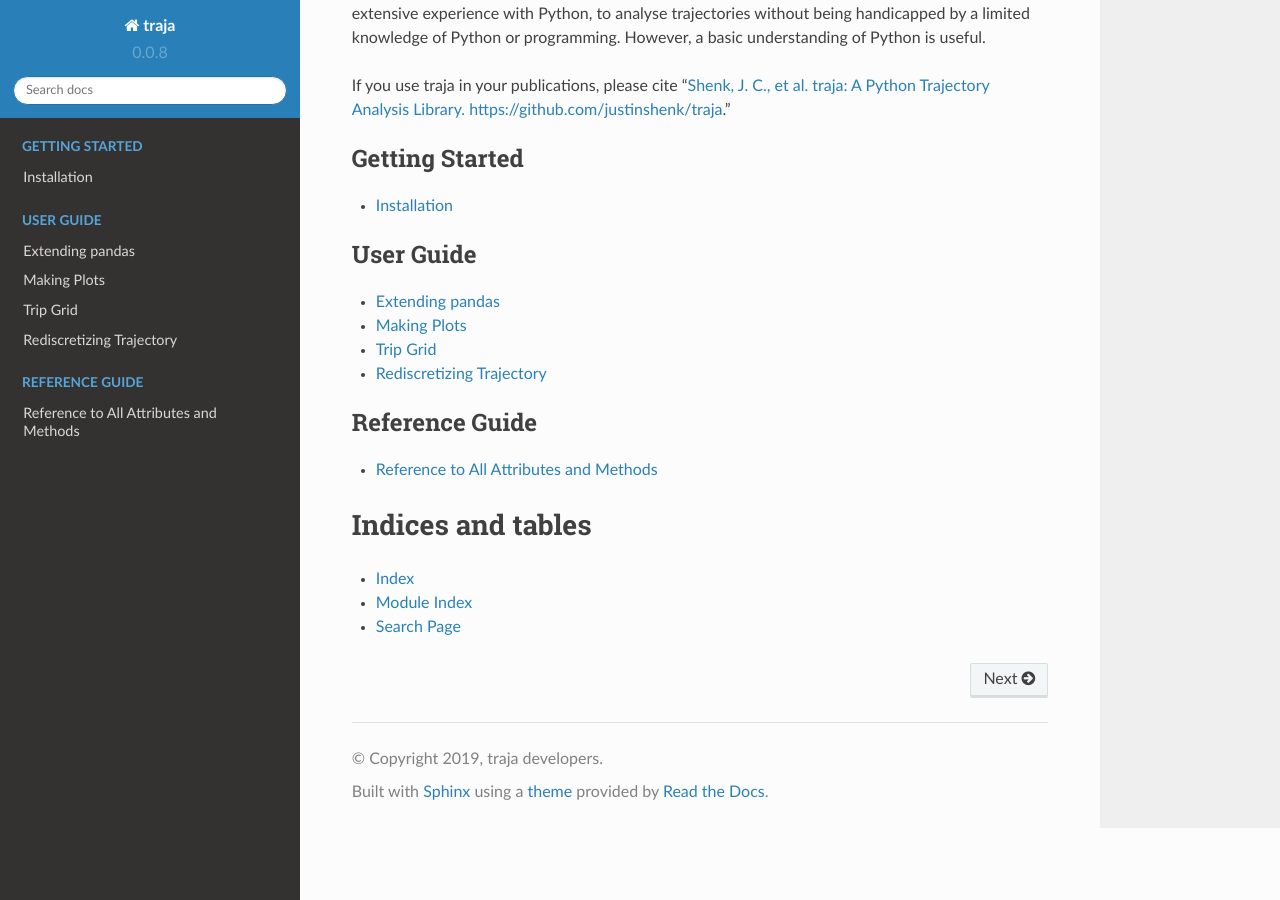
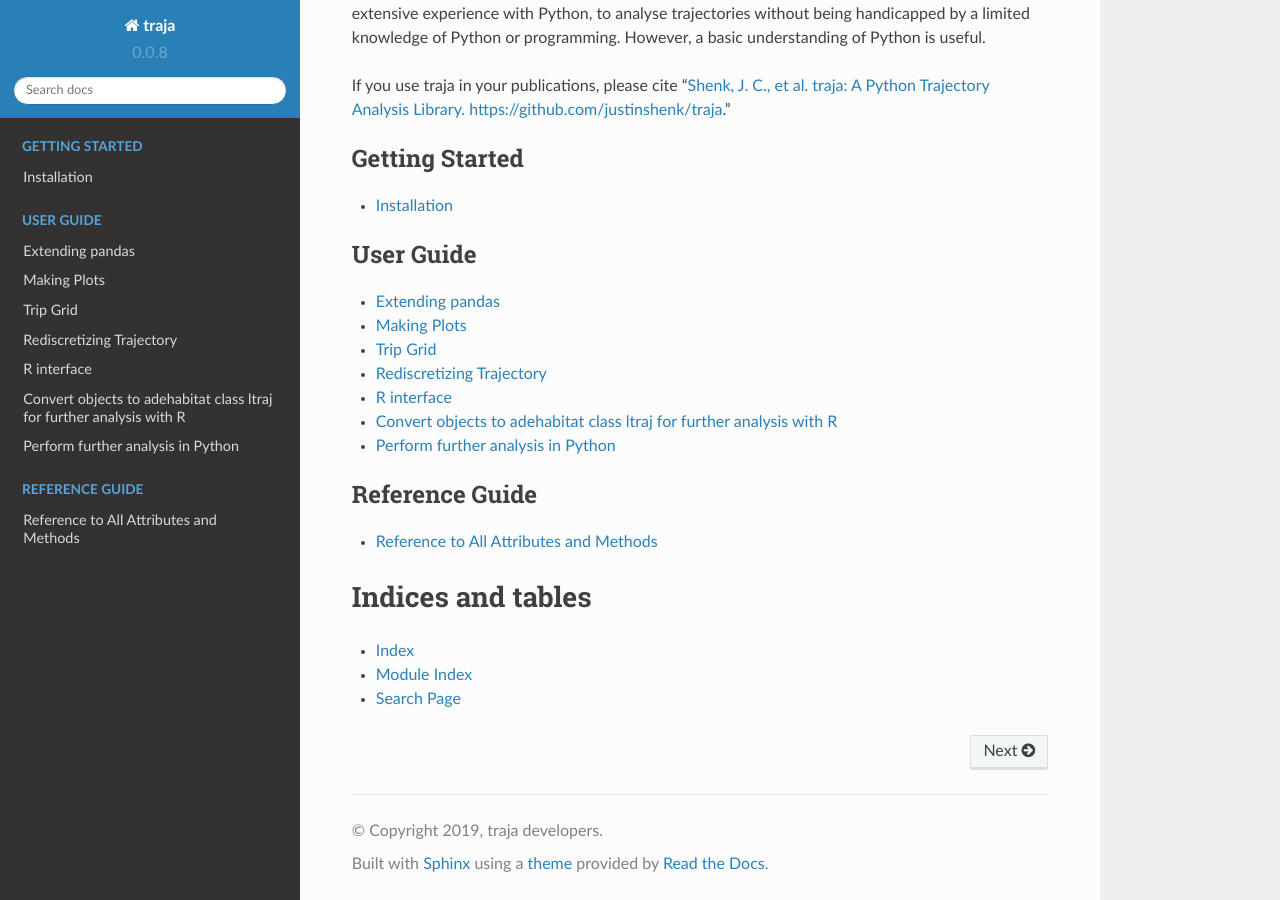
Before and after one commit to traja-team/traja, a Sphinx documentation site: the page built from docs/source/index.rst, in a window 1280 px wide and 900 px high, scrolled down 675 px. Built offline with Sphinx 7.4.7 and the Read the Docs theme 2.0.0, drawn with Linux system fonts in a browser that asks for light colours; pages that are not in the unit, such as notebooks, are missing from menus.

Commit message:
DOC: Move examples to index

```diff
--- a/docs/source/index.rst
+++ b/docs/source/index.rst
@@ -38,6 +38,8 @@
    Extending pandas <pandas>
    Making Plots <plots>
    Rediscretizing Trajectory <rediscretize>
+   Predicting Trajectory <predictions>
+   R interface <rinterface>
 
 .. toctree::
    :maxdepth: 1
```
